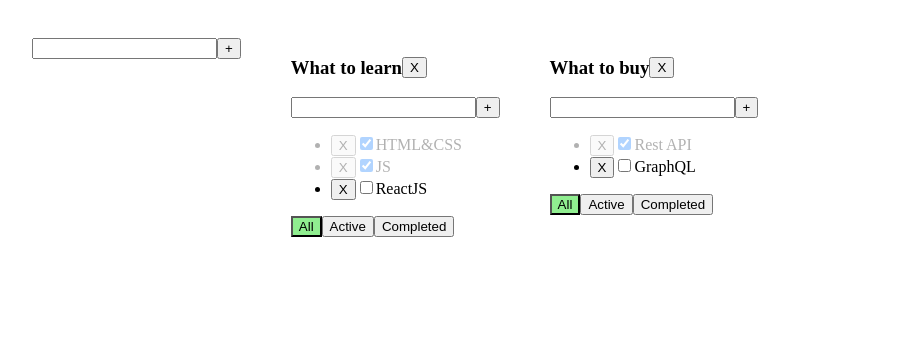
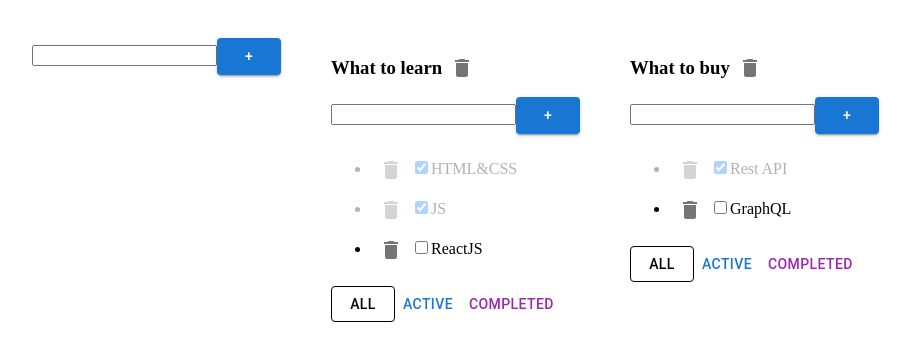
Before and after one commit to Evgeny001/taskManager, a React (Vite) app: page / in a window 1280 px wide. Shown: the top 360 px of the page, without its empty margins (6-917 px from the left). Built offline with nearby package versions, Linux system fonts and the light colour scheme.

Commit message:
install mui and add Buttons form mui in CreateItemForm and TodolistItem

```diff
--- a/package.json
+++ b/package.json
@@ -12,6 +12,10 @@
     "lint": "eslint src --no-error-on-unmatched-pattern --fix && stylelint --fix src/{,*/}*.{scss,css} --allow-empty-input"
   },
   "dependencies": {
+    "@emotion/react": "^11.14.0",
+    "@emotion/styled": "^11.14.0",
+    "@mui/icons-material": "^6.4.4",
+    "@mui/material": "^6.4.4",
     "react": "19.0.0",
     "react-dom": "19.0.0",
     "uuid": "^11.0.5"
--- a/src/CreateItemForm/ui/CreateItemForm.tsx
+++ b/src/CreateItemForm/ui/CreateItemForm.tsx
@@ -1,5 +1,5 @@
 import { ChangeEvent, type KeyboardEvent, useState } from 'react'
-import { Button } from '../../shared/ui/Button/Button.tsx'
+import Button from '@mui/material/Button'
 
 type Props = {
   onCreateItem: (title: string) => void
@@ -37,7 +37,9 @@ export const CreateItemForm = ({ onCreateItem }: Props) => {
         onChange={changeItemTitleHandler}
         onKeyDown={createItemOnEnterHandler}
       />
-      <Button onClick={createItemHandler}>+</Button>
+      <Button variant="contained" onClick={createItemHandler}>
+        +
+      </Button>
       {error && <div className={'error-message'}>{error}</div>}
     </div>
   )
--- a/src/TodolistItem/ui/TodolistItem.tsx
+++ b/src/TodolistItem/ui/TodolistItem.tsx
@@ -1,8 +1,10 @@
 import { FilterValues, Task, Todolist } from '../../App.tsx'
-import { Button } from '../../shared/ui/Button/Button.tsx'
+import Button from '@mui/material/Button'
 import { ChangeEvent } from 'react'
 import { CreateItemForm } from '../../CreateItemForm/ui/CreateItemForm.tsx'
 import { EditableSpan } from '../../EditableSpan/ui/EditableSpan.tsx'
+import IconButton from '@mui/material/IconButton'
+import DeleteIcon from '@mui/icons-material/Delete'
 
 type Props = {
   todolists: Todolist
@@ -49,7 +51,9 @@ export const TodolistItem = ({
         <h3>
           <EditableSpan value={title} onChange={changeTodolistTitleHandler} />
         </h3>
-        <Button onClick={deleteTodolistHandler}>X</Button>
+        <IconButton onClick={deleteTodolistHandler}>
+          <DeleteIcon />
+        </IconButton>
       </div>
       <div>
         <CreateItemForm onCreateItem={createTaskHandler} />
@@ -70,7 +74,9 @@ export const TodolistItem = ({
             }
             return (
               <li key={task.id} className={task.isDone ? 'is-done' : ''}>
-                <Button onClick={deleteTaskHandler}>X</Button>
+                <IconButton onClick={deleteTaskHandler}>
+                  <DeleteIcon />
+                </IconButton>
                 <input type="checkbox" checked={task.isDone} onChange={changeTaskStatusHandler} />
                 <EditableSpan value={task.title} onChange={changeTaskTitleHandler} />
               </li>
@@ -80,19 +86,22 @@ export const TodolistItem = ({
       )}
       <div>
         <Button
-          className={filter === 'all' ? 'active-filter' : ''}
+          variant={filter === 'all' ? 'outlined' : 'text'}
+          color={'inherit'}
           onClick={() => changeFilterHandler('all')}
         >
           All
         </Button>
         <Button
-          className={filter === 'active' ? 'active-filter' : ''}
+          variant={filter === 'active' ? 'outlined' : 'text'}
+          color={'primary'}
           onClick={() => changeFilterHandler('active')}
         >
           Active
         </Button>
         <Button
-          className={filter === 'completed' ? 'active-filter' : ''}
+          variant={filter === 'completed' ? 'outlined' : 'text'}
+          color={'secondary'}
           onClick={() => changeFilterHandler('completed')}
         >
           Completed
```
Also changed, not shown: 1 other file (tests, documents, lock files or other folders).
